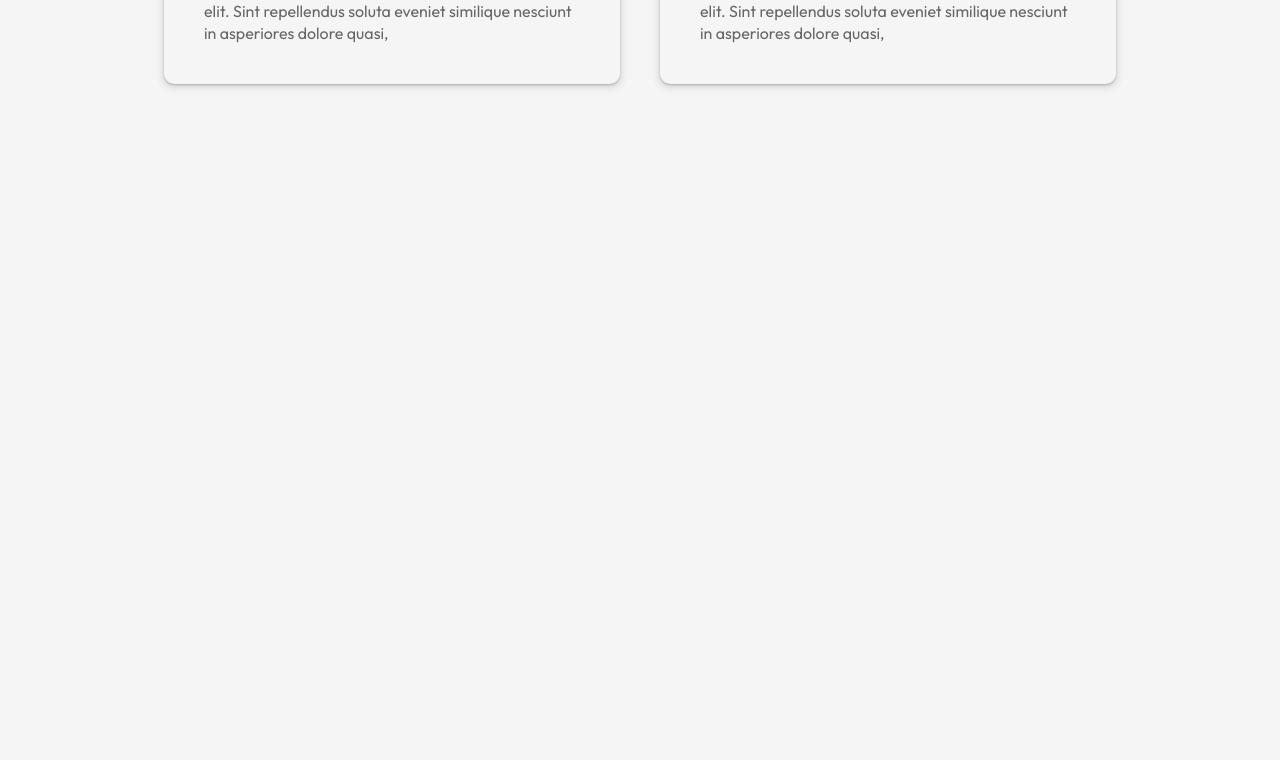
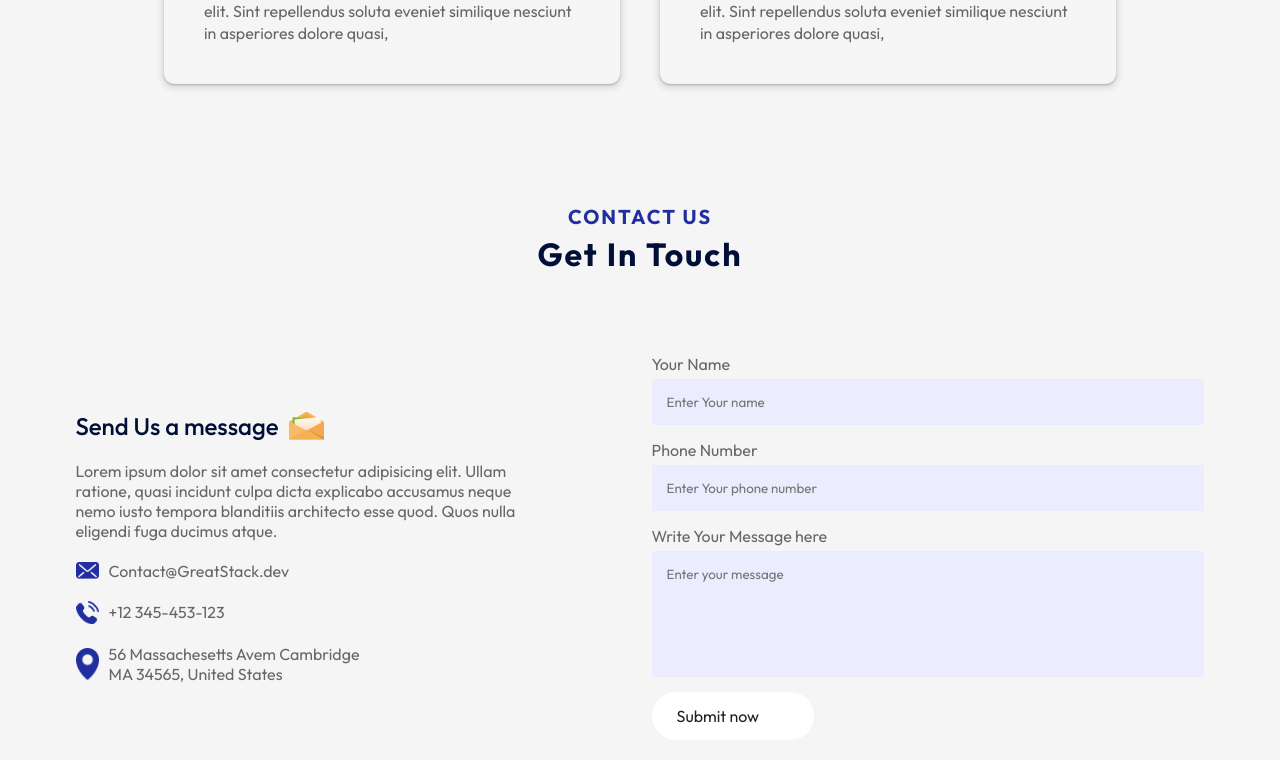
Before and after one commit to Sujan680/Practice-Project-Edusity-, a React (Vite) app in the folder edusity/: page / in a window 1280 px wide. Shown: the part 2960-3720 px from the top of the page. Before the commit the page ends 3164 px from the top, so only its background shows below. Built offline with nearby package versions, Linux system fonts and the light colour scheme.

Commit message:
Contact form using web3form in react js

```diff
--- a/edusity/src/App.jsx
+++ b/edusity/src/App.jsx
@@ -1,5 +1,6 @@
 import About from "./components/about/About"
 import Campus from "./components/campus/Campus"
+import Contact from "./components/contact/Contact"
 import Hero from "./components/hero/hero"
 import Navbar from "./components/navbar/Navbar"
 import Programs from "./components/programs/Programs"
@@ -20,6 +21,8 @@ const App = () => {
       <Campus/>
       <Title subTitle='Testimonials' title='What Students Says...' />
       <Testimonials/>
+      <Title subTitle='Contact Us' title='Get In Touch' />
+      <Contact/>
     </div>
   )
 }
--- /dev/null
+++ b/edusity/src/components/contact/Contact.jsx
@@ -0,0 +1,64 @@
+
+import './contact.css'
+import msg_icon from '../../assets/msg-icon.png';
+import mail_icon from '../../assets/mail-icon.png';
+import phone_icon from '../../assets/phone-icon.png';
+import location_icon from '../../assets/location-icon.png';
+import white_arrow from '../../assets/white-arrow.png';
+import { useState } from 'react';
+const Contact = () => {
+    const [result, setResult] = useState("");
+
+    const onSubmit = async (event) => {
+      event.preventDefault();
+      setResult("Sending....");
+      const formData = new FormData(event.target);
+
+      formData.append("access_key", "725e46c7-24ca-4e8c-99ae-87a631cbbec5");
+
+      const response = await fetch("https://api.web3forms.com/submit", {
+        method: "POST",
+        body: formData
+      });
+
+      const data = await response.json();
+
+      if (data.success) {
+        setResult("Form Submitted Successfully");
+        event.target.reset();
+      } else {
+        console.log("Error", data);
+        setResult(data.message);
+      }
+    };
+  return (
+    <div className='contact'>
+        <div className="contact-col">
+            <h3>Send Us a message <img src={msg_icon} alt="" /></h3>
+            <p>Lorem ipsum dolor sit amet consectetur adipisicing elit. Ullam ratione, quasi incidunt culpa dicta explicabo accusamus neque nemo iusto tempora blanditiis architecto esse quod. Quos nulla eligendi fuga ducimus atque.</p>
+            <ul>
+                <li><img src={mail_icon} alt="" /> Contact@GreatStack.dev </li>
+                <li><img src={phone_icon} alt="" /> +12 345-453-123 </li>
+                <li>  <img src={location_icon} alt="" />56 Massachesetts Avem Cambridge <br /> MA 34565, United States</li>
+            </ul>
+        </div>
+        <div className="contact-col">
+            <form onSubmit={onSubmit}>
+                <label>Your Name</label>
+                <input type="text"  name='name' placeholder='Enter Your name' required/>
+
+                <label>Phone Number</label>
+                <input type="tel" name='phone' placeholder='Enter Your phone number' />
+
+                <label>Write Your Message here</label>
+                <textarea name="message" rows='6' placeholder='Enter your message' required></textarea>
+
+                <button type='submit' className='btn dark-btn'> Submit now <img src={white_arrow} alt="" /></button>
+            </form>
+            <span>{result}</span>
+        </div>
+    </div>
+  )
+}
+
+export default Contact
--- /dev/null
+++ b/edusity/src/components/contact/contact.css
@@ -0,0 +1,61 @@
+
+
+.contact {
+    margin: 80px auto;
+    max-width: 90%;
+    display: flex;
+    align-items: center;
+    justify-content: space-around;
+}
+
+.contact-col{
+    flex-basis: 48%;
+    color: #676767;
+}
+
+.contact-col h3 {
+    color: #000F38;
+    font-weight: 500;
+    font-size: 24px;
+    display: flex;
+    align-items: center;
+    margin-bottom: 20px;
+}
+
+.contact-col h3 img{
+    width: 35px;
+    margin-left: 10px;
+}
+
+.contact-col p{
+    max-width: 450px;
+    list-style: 1.3;
+}
+
+.contact-col ul li{
+    display: flex;
+    align-items: center;
+    margin: 20px 0;
+}
+
+.contact-col ul li img{
+    width: 23px;
+    margin-right: 10px;
+}
+
+.contact form input, .contact form textarea{
+    display: block;
+    width: 100%;
+    background: #EBECFE;
+    padding: 15px;
+    border: 0;
+    outline: 0;
+    margin-bottom: 15px;
+    margin-top: 5px;
+    resize: none;
+}
+
+.contact-col span{
+    display: block;
+    margin: 20px 0;
+}
```
